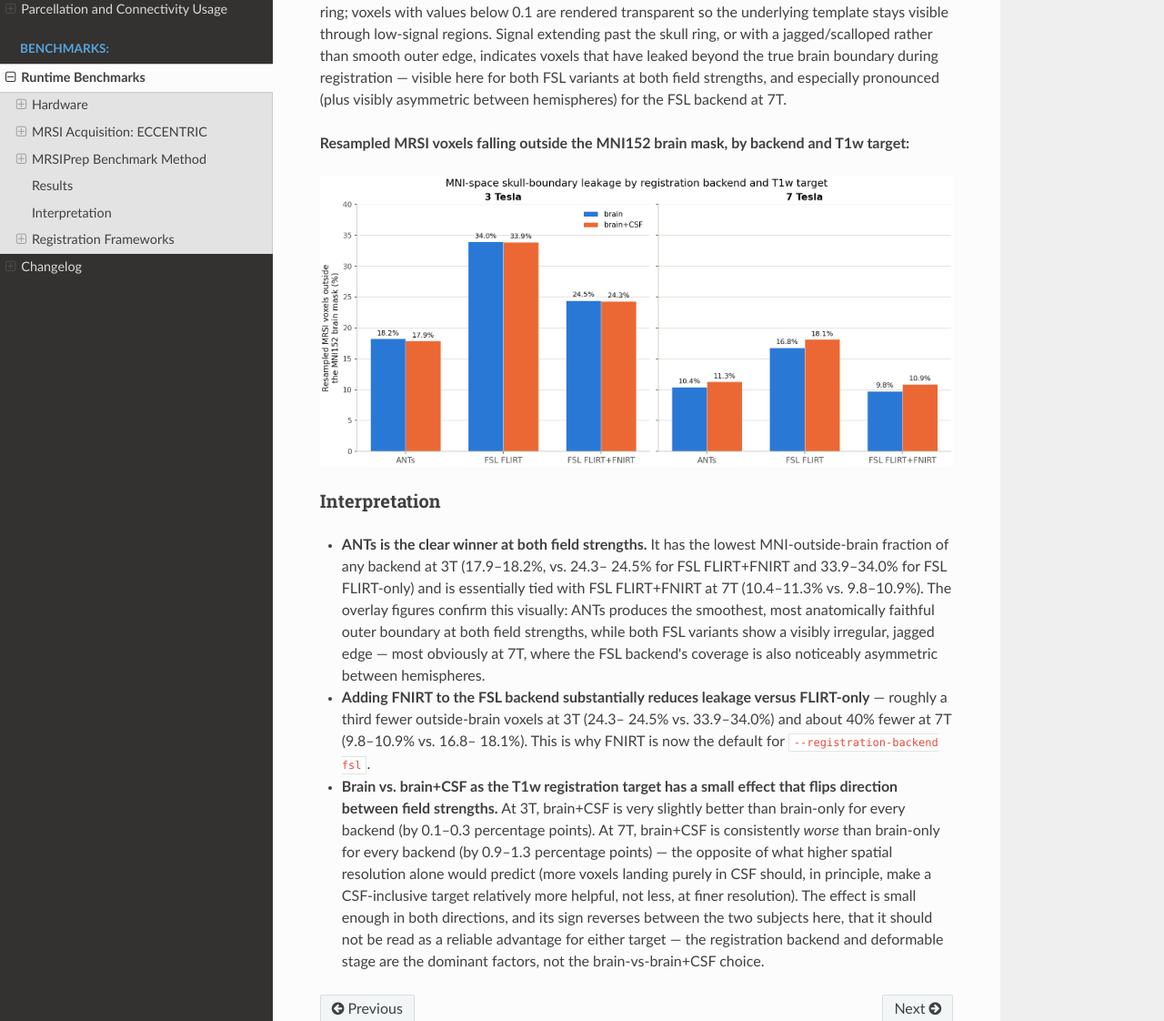
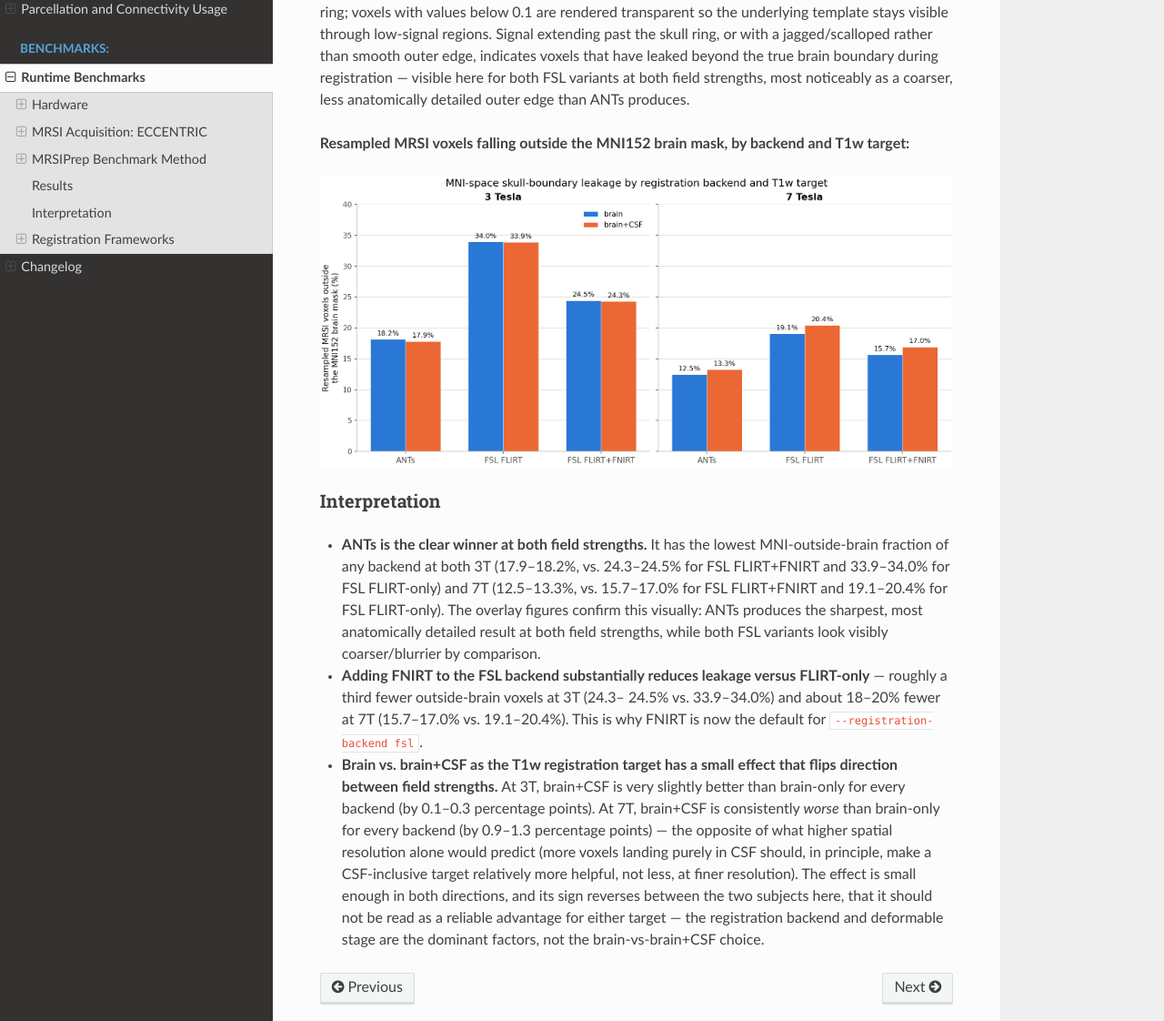
Before and after one commit to MRSI-Psychosis-UP/MRSIPrep, a Sphinx documentation site: the page built from docs/benchmarks.md, in a window 1280 px wide and 1400 px high, scrolled down 5358 px. Shown: the part 278-1400 px from the top of the window at 91% size. Built offline with Sphinx 7.4.7 and the Read the Docs theme 3.1.0, drawn with Linux system fonts in a browser that asks for light colours; some of the changed text lies outside the part shown.

Commit message:
Rerun registration-backend benchmark with a better-quality 7T subject
Replace sub-8247 with sub-5740 (better data quality, full symmetric
brain coverage) for the 7T half of the ANTs-vs-FSL registration-backend
comparison. Also fixes a real bug found in the internal benchmark driver
script: --fsl-deformable now defaults to True in mrsiprep, so omitting
the flag for the "FLIRT-only" variant silently ran FLIRT+FNIRT for both
variants instead -- the driver now explicitly passes --no-fsl-deformable
for that variant. Updated figures and interpretation reflect the
corrected data; ANTs remains the clear winner at both field strengths,
and FNIRT continues to substantially reduce leakage vs. FLIRT-only.

```diff
--- a/docs/benchmarks.md
+++ b/docs/benchmarks.md
@@ -164,8 +164,8 @@ rendered transparent so the underlying template stays visible through
 low-signal regions. Signal extending past the skull ring, or with a
 jagged/scalloped rather than smooth outer edge, indicates voxels that have
 leaked beyond the true brain boundary during registration — visible here
-for both FSL variants at both field strengths, and especially pronounced
-(plus visibly asymmetric between hemispheres) for the FSL backend at 7T.
+for both FSL variants at both field strengths, most noticeably as a
+coarser, less anatomically detailed outer edge than ANTs produces.
 
 **Resampled MRSI voxels falling outside the MNI152 brain mask, by backend and T1w target:**
 
@@ -174,19 +174,17 @@ for both FSL variants at both field strengths, and especially pronounced
 ### Interpretation
 
 * **ANTs is the clear winner at both field strengths.** It has the lowest
-  MNI-outside-brain fraction of any backend at 3T (17.9–18.2%, vs. 24.3–
-  24.5% for FSL FLIRT+FNIRT and 33.9–34.0% for FSL FLIRT-only) and is
-  essentially tied with FSL FLIRT+FNIRT at 7T (10.4–11.3% vs. 9.8–10.9%).
-  The overlay figures confirm this visually: ANTs produces the smoothest,
-  most anatomically faithful outer boundary at both field strengths, while
-  both FSL variants show a visibly irregular, jagged edge — most obviously
-  at 7T, where the FSL backend's coverage is also noticeably asymmetric
-  between hemispheres.
+  MNI-outside-brain fraction of any backend at both 3T (17.9–18.2%, vs.
+  24.3–24.5% for FSL FLIRT+FNIRT and 33.9–34.0% for FSL FLIRT-only) and 7T
+  (12.5–13.3%, vs. 15.7–17.0% for FSL FLIRT+FNIRT and 19.1–20.4% for FSL
+  FLIRT-only). The overlay figures confirm this visually: ANTs produces
+  the sharpest, most anatomically detailed result at both field strengths,
+  while both FSL variants look visibly coarser/blurrier by comparison.
 
 * **Adding FNIRT to the FSL backend substantially reduces leakage versus
   FLIRT-only** — roughly a third fewer outside-brain voxels at 3T (24.3–
-  24.5% vs. 33.9–34.0%) and about 40% fewer at 7T (9.8–10.9% vs. 16.8–
-  18.1%). This is why FNIRT is now the default for
+  24.5% vs. 33.9–34.0%) and about 18–20% fewer at 7T (15.7–17.0% vs.
+  19.1–20.4%). This is why FNIRT is now the default for
   `--registration-backend fsl`.
 
 * **Brain vs. brain+CSF as the T1w registration target has a small effect
--- a/pyproject.toml
+++ b/pyproject.toml
@@ -4,7 +4,7 @@ build-backend = "setuptools.build_meta"
 
 [project]
 name = "mrsiprep"
-version = "1.5.2"
+version = "1.5.3"
 description = "BIDS-like preprocessing pipeline for quantified whole-brain MRSI derivatives"
 readme = "README.md"
 requires-python = ">=3.9"
```
Also changed, not shown: README.md (+1 -1 lines), docs/index.md (+1 -1 lines), docs/figures/registration_backend_mni_outside_comparison.png, docs/figures/registration_backend_mni_overlay_3t.png, 2 other files.
